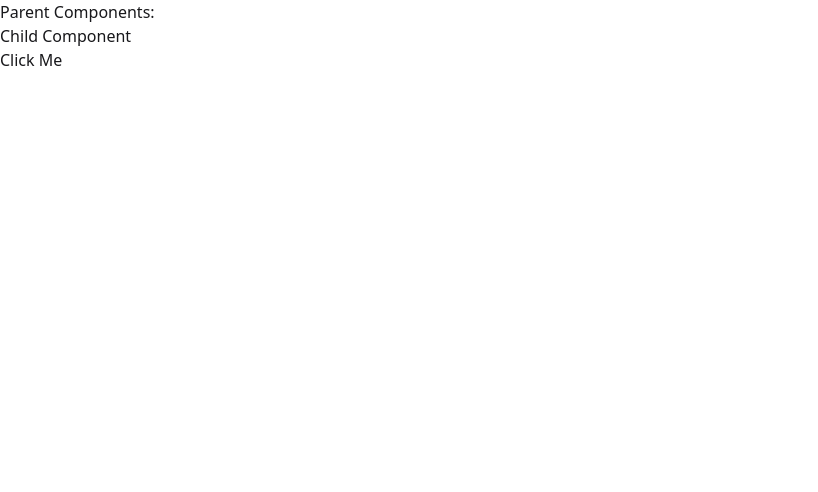
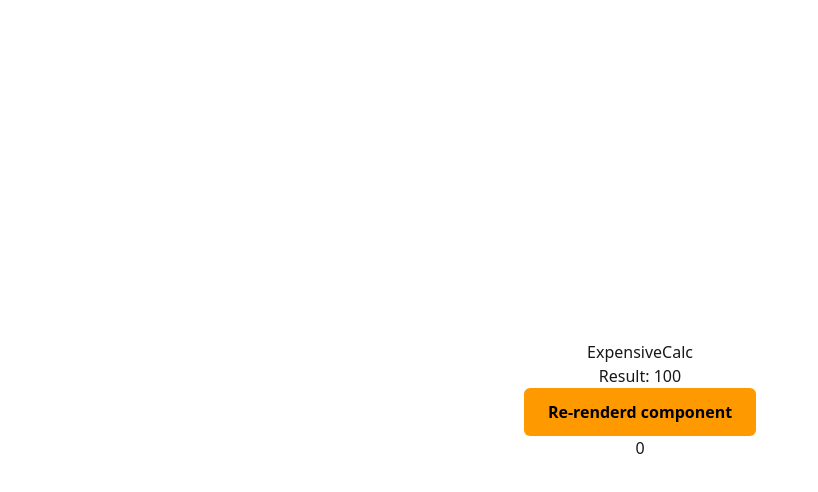
Before and after one commit to Bhavik0927/React30, a React (Vite) app: page / in a window 1280 px wide. Shown: the top 492 px of the page, without its empty margins (0-818 px from the left). Built offline with nearby package versions, Linux system fonts and the light colour scheme.

Commit message:
usememo is used

```diff
--- a/src/App.jsx
+++ b/src/App.jsx
@@ -12,7 +12,9 @@
 // import Page12 from "./components/Task/Page12";
 // import Page13 from "./components/Task/Page13";
 // import Page14 from "./components/Task/Page14";
-import Page15 from "./components/Task/Page15";
+// import Page15 from "./components/Task/Page15";
+import Page16 from "./components/Task/Page16";
+// import Page17 from "./components/Task/Page17";
 
 const App = () =>{
   return (
@@ -31,7 +33,9 @@ const App = () =>{
       {/* <Page12/> */}
       {/* <Page13/> */}
       {/* <Page14/> */}
-      <Page15/>
+      {/* <Page15/> */}
+      <Page16/>
+      {/* <Page17/> */}
     </>
   )
 }
--- /dev/null
+++ b/src/components/Pages/Button.jsx
@@ -0,0 +1 @@
+import React from "react";
--- /dev/null
+++ b/src/components/Task/Page16.jsx
@@ -0,0 +1,16 @@
+import { useState } from "react";
+import ExpensiveCalc from "../UseMemo/ExpensiveCalc";
+
+const Page16 = () => {
+    let [count, setCount] = useState(0);
+
+    return (
+        <div className="p-4 h-lvh flex items-center justify-center flex-col">
+            <ExpensiveCalc />
+            <button className="py-3 px-6 bg-amber-500 text-black font-bold rounded-md cursor-pointer " onClick={() => setCount(count + 1)}>Re-renderd component</button>
+            <h2>{count}</h2>
+        </div>
+    )
+}
+
+export default Page16
--- /dev/null
+++ b/src/components/UseMemo/ExpensiveCalc.jsx
@@ -0,0 +1,26 @@
+import { useMemo } from "react"
+
+
+const ExpensiveCalc = () => {
+
+    const sum = () => {
+        console.log('sum called');
+        let sum = 0
+        for (let i = 0; i < 100; i++) {
+            sum += 1;
+        }
+        return sum;
+    }
+
+    const result = useMemo(() => sum(),[]);
+
+    return (
+        <>
+
+            <h2>ExpensiveCalc</h2>
+            <h3>Result: {result}</h3>
+        </>
+    )
+}
+
+export default ExpensiveCalc;
```
Also changed, not shown: src/components/Task/Page17.jsx (added).
